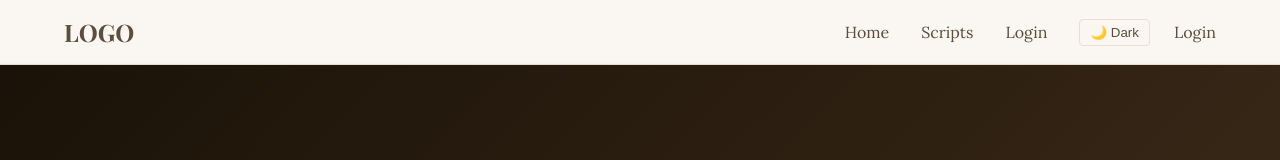
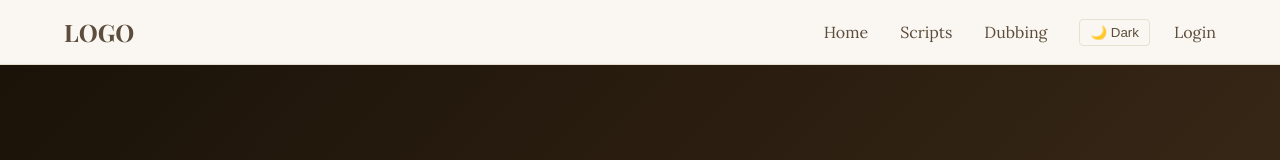
Before and after one commit to alybt/va-website-system, a React (Vite) app in the folder frontend/: page / in a window 1280 px wide. Shown: the top 160 px of the page. Built offline with nearby package versions, Linux system fonts and the light colour scheme.

Commit message:
add: add Dubbing in the Navbar

```diff
--- a/frontend/src/components/NavBar.jsx
+++ b/frontend/src/components/NavBar.jsx
@@ -18,7 +18,7 @@
       <div className={styles.navLinks}>
         <Link to="/">Home</Link>
         <Link to="/scripts">Scripts</Link>
-        <Link to="/login">Login</Link>
+        <Link to="/dubbing">Dubbing</Link>
 
         <div className={styles.userSection}>
           <button onClick={toggleTheme} className={styles.themeToggle}>
```
